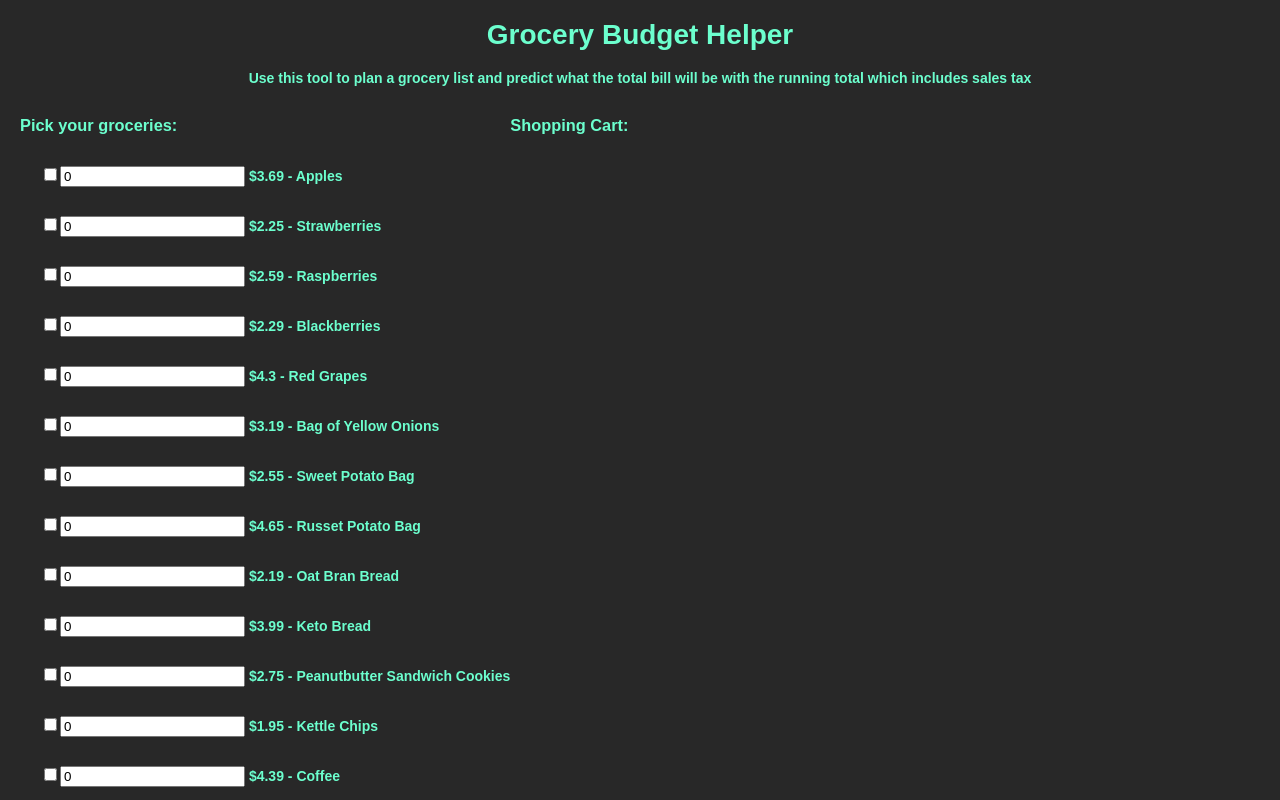
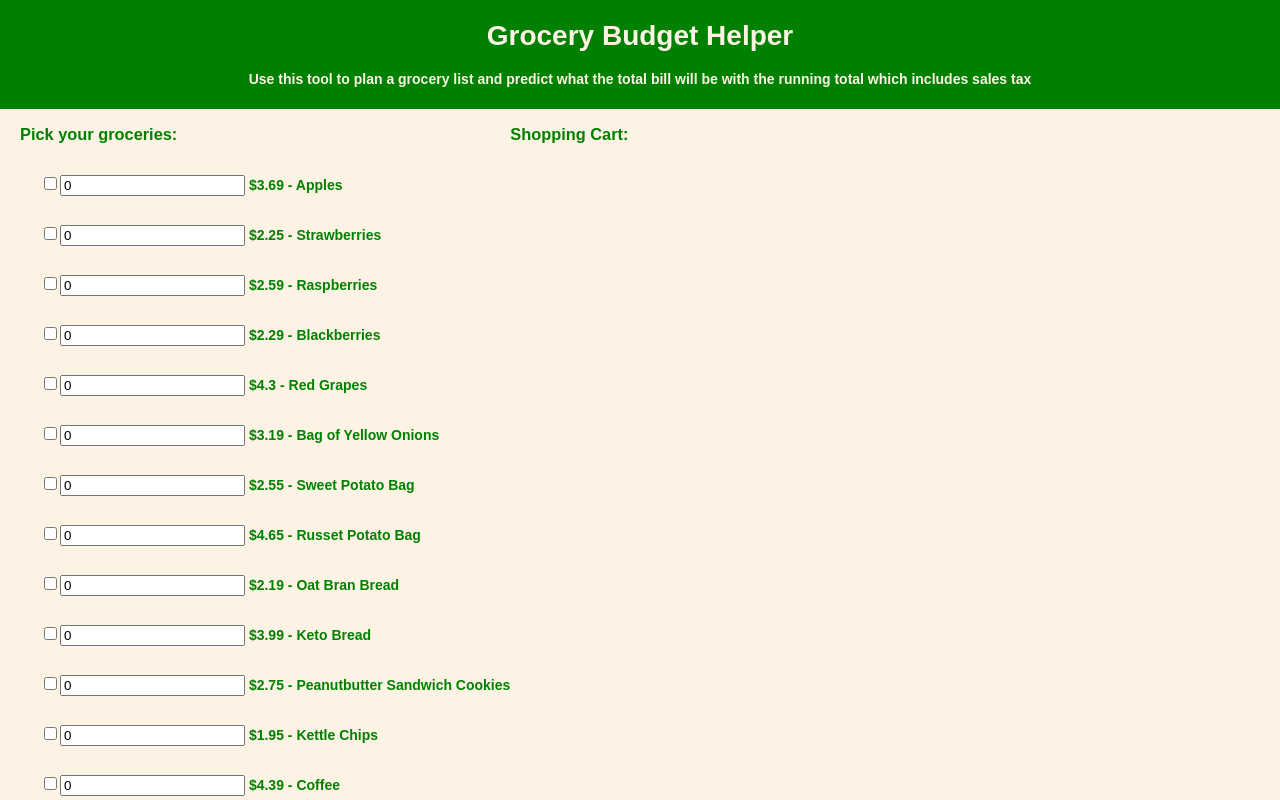
Before and after one commit to alexdavies440/Grocery-Budget-Project, a React (Vite) app in the folder grocery-project/: page / in a window 1280 px wide. Shown: the top 800 px of the page. Built offline with nearby package versions, Linux system fonts and the light colour scheme.

Commit message:
checkpoint

```diff
--- a/grocery-project/src/App.css
+++ b/grocery-project/src/App.css
@@ -1,17 +1,21 @@
 body {
-  background-color: #282828;
+  background-color: rgb(253, 243, 228);
   font-family: sans-serif;
   font-size: 14px;
   font-weight: bold;
   margin: 0;
   min-height: 100vh;
-  color:#6cffce;
+  color: green;
 }
 
 #banner {
+  background-color: green;
+  color: rgb(253, 243, 228);
   text-align: center;
-  margin-left: 30px;
-  margin-right: 30px;
+  padding-left: 30px;
+  padding-right: 30px;
+  padding-top: 1px;
+  padding-bottom: 8px;
 }
 
 #instruction {
```
